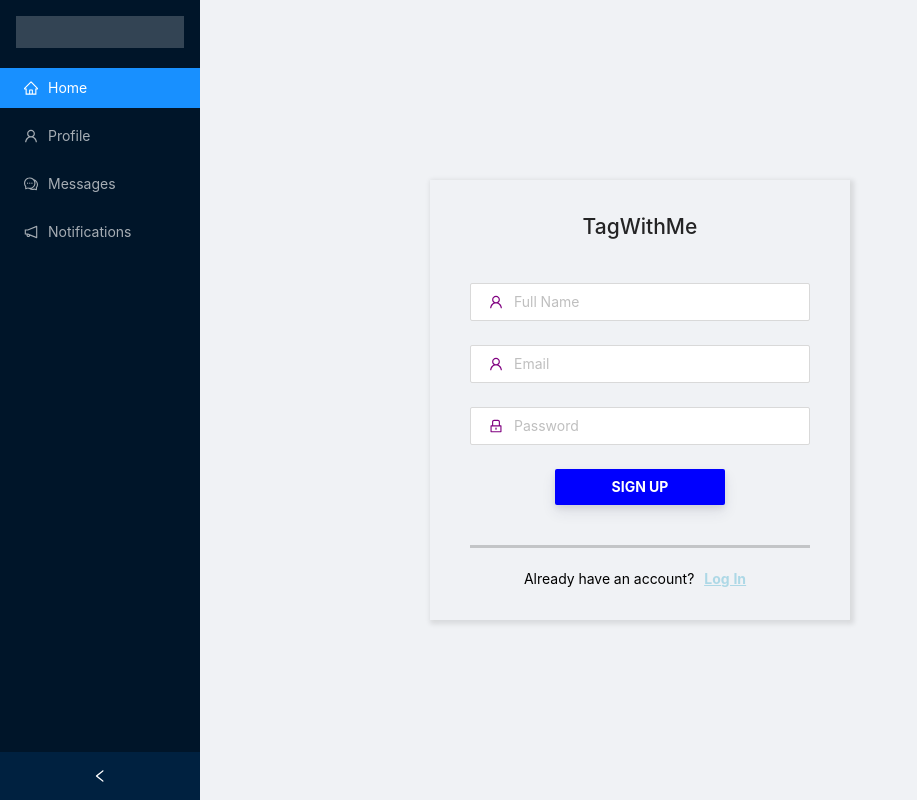
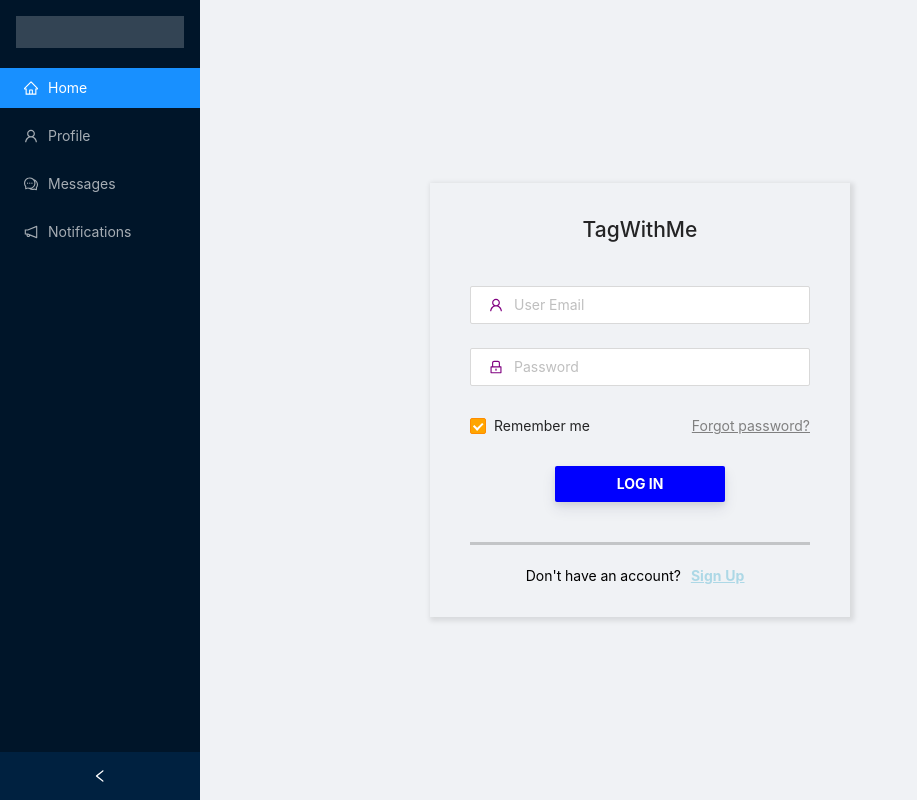
Before and after one commit to avnvbhatta/tagwithme-frontend, a React (Create React App) app: page / in a window 1280 px wide. Shown: the whole page, without its empty margins (0-917 px from the left). Built offline with nearby package versions, Linux system fonts and the light colour scheme.

Commit message:
login/signup routing

```diff
--- a/src/App.js
+++ b/src/App.js
@@ -3,10 +3,12 @@ import MyButton from "../src/components/button/button";
 import Header from "../src/components/header/header";
 import LoginForm from "../src/components/login/login";
 import SignupForm from "../src/components/signup/signup";
+import { Switch, Route, Link } from 'react-router-dom';
 
 import './App.css';
 import Sidebar from './components/sidebar/sidebar';
 import {BrowserRouter} from "react-router-dom";
+import SignUpForm from '../src/components/signup/signup';
 
 
 
@@ -14,11 +16,19 @@ function App() {
   return (
     <div className="App">
       <Sidebar />
-
       <BrowserRouter>
-        <SignupForm />
+        <Switch>
+          <Route path="/" exact>
+            <LoginForm />
+          </Route>
+          <Route path="/login">
+            <LoginForm />
+          </Route>
+          <Route path="/signup">
+            <SignUpForm />
+          </Route>
+        </Switch>
       </BrowserRouter>
-
     </div>
   );
 }
--- a/src/components/login/login.js
+++ b/src/components/login/login.js
@@ -3,6 +3,7 @@ import './login.scss'
 import { Form, Input, Button, Checkbox } from 'antd';
 import { UserOutlined, LockOutlined } from '@ant-design/icons';
 import { Link } from 'react-router-dom';
+import SignUpForm from '../signup/signup';
 
 const LoginForm = () => {
     const onFinish = values => {
--- a/src/components/signup/signup.js
+++ b/src/components/signup/signup.js
@@ -3,6 +3,7 @@ import './signup.scss'
 import { Form, Input, Button, Checkbox } from 'antd';
 import { UserOutlined, LockOutlined } from '@ant-design/icons';
 import { Link } from 'react-router-dom';
+import LoginForm from "../login/login";
 
 const SignUpForm = () => {
     const onFinish = values => {
@@ -45,7 +46,7 @@ const SignUpForm = () => {
                         </Button>
                         <div className="div-footer">
                             Already have an account?
-                            <Link to="/login" className="link">
+                            <Link to="/login"  className="link">
                                 <a href="/">Log In</a>
                             </Link>
                         </div>
```
